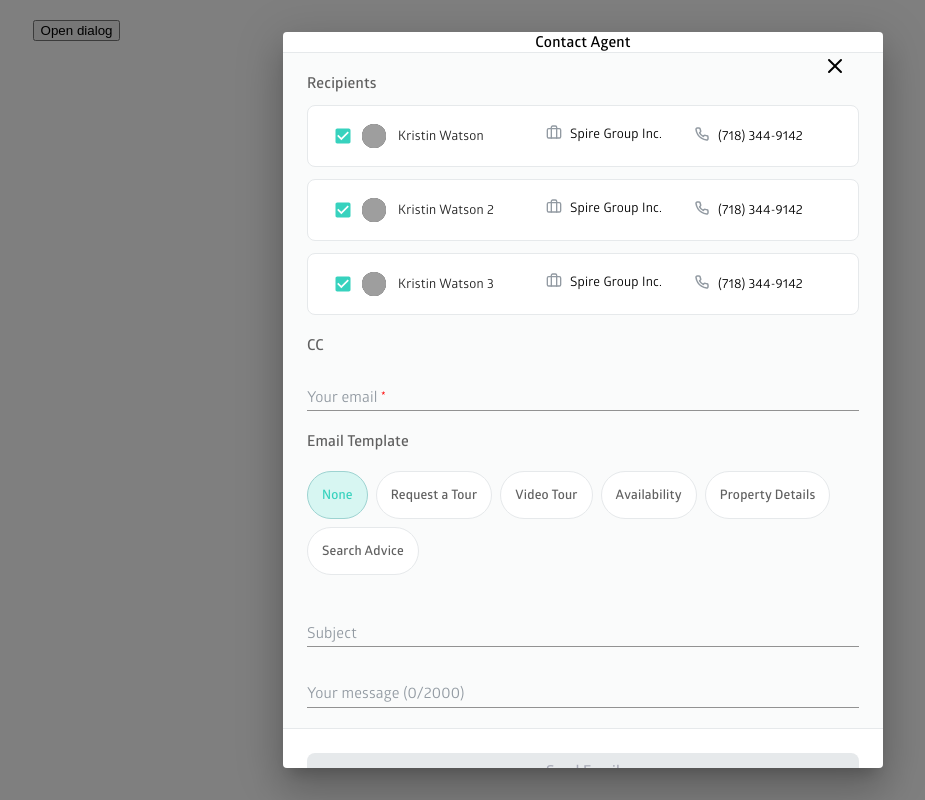
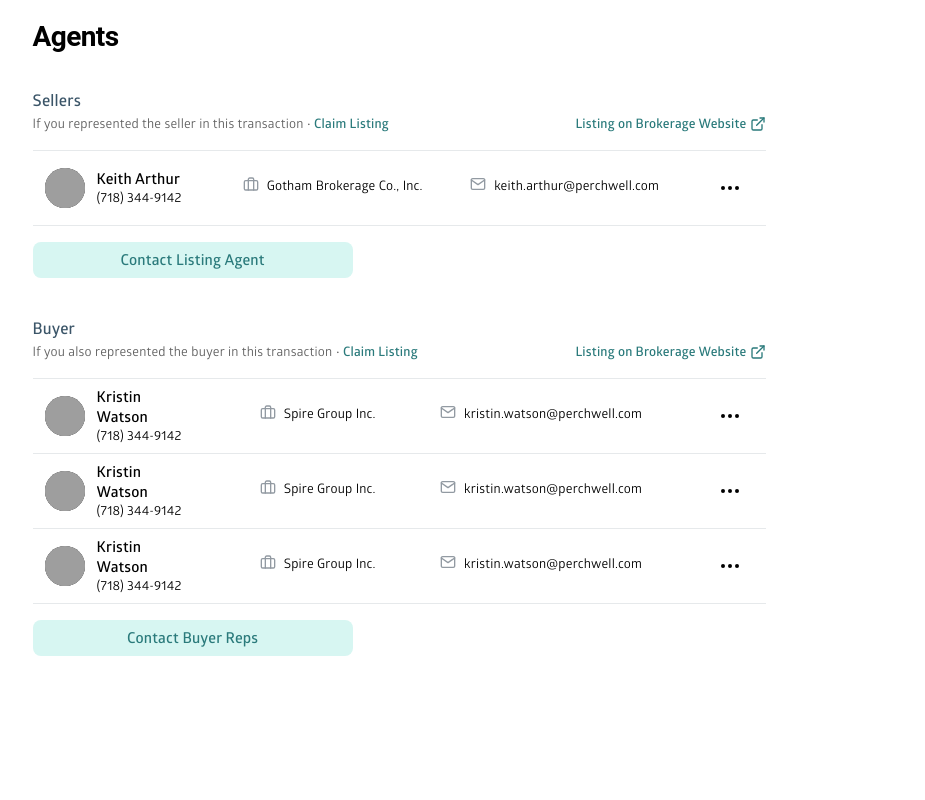
Before and after one commit to ETS-ReactNative1/components, a React (Create React App) app: page / in a window 1280 px wide. Shown: the whole page, without its empty margins (57-982 px from the left). Built offline with nearby package versions, Linux system fonts and the light colour scheme; grey boxes are pictures that could not be loaded.

Commit message:
Fix console error messages

```diff
--- a/package.json
+++ b/package.json
@@ -18,6 +18,7 @@
     "@perchwell/utils": "file:.yalc/@perchwell/utils",
     "clsx": "^1.1.1",
     "date-fns": "^2.28.0",
+    "pluralize": "^8.0.0",
     "prop-types": "^15.7.2",
     "react": "^17.0.2",
     "react-dom": "^17.0.2",
--- a/src/components/AppContainer/index.js
+++ b/src/components/AppContainer/index.js
@@ -1,8 +1,9 @@
 import React, { useState } from 'react';
 import { Grid, useMediaQuery, useTheme } from '@material-ui/core';
-import { ContactAgentFlow } from '../ContactAgentFlow';
+
 import useStyles from './styles';
 import { ListingMock } from './listing_mock';
+import ContactAgents from '../ContactAgents';
 
 const AppContainer = () => {
   const classes = useStyles();
@@ -16,12 +17,7 @@ const AppContainer = () => {
     <div className={classes.container}>
       <Grid container>
         <Grid item md={8} xs={12}>
-          <button onClick={() => setIsDialogOpened((value) => !value)}>Open dialog</button>
-          <ContactAgentFlow
-            isOpen={isDialogOpened}
-            close={() => setIsDialogOpened(false)}
-            listing={ListingMock}
-          />
+          <ContactAgents listing={ListingMock} />
         </Grid>
       </Grid>
     </div>
--- a/src/components/ContactAgentFlow/AgentCell/index.js
+++ b/src/components/ContactAgentFlow/AgentCell/index.js
@@ -6,7 +6,7 @@ import { Container, AvatarContainer, Checkbox, DisplayName } from './styled-comp
 const AgentCell = ({ agent, showCheckbox, checked, onClickCheck }) => {
   const { agent_image, display_name, brokerage_display_name, phone } = agent;
   return (
-    <Container onClick={showCheckbox && onClickCheck}>
+    <Container onClick={showCheckbox ? onClickCheck : undefined}>
       {showCheckbox && <Checkbox checked={checked} />}
       <AvatarContainer>
         <AgentAvatarImage height={24} width={24} image={agent_image} agentName={display_name} />
--- a/src/components/ContactAgentFlow/Chips/index.js
+++ b/src/components/ContactAgentFlow/Chips/index.js
@@ -1,4 +1,4 @@
-import React, { useState } from 'react';
+import React from 'react';
 import { Container, Chip } from './styled-components';
 
 const Chips = ({ items = [], currentItem, setCurrentItem }) => {
--- a/src/components/ContactAgentFlow/EmailTemplate/index.js
+++ b/src/components/ContactAgentFlow/EmailTemplate/index.js
@@ -6,7 +6,7 @@ import { ListingTypes } from './const';
 import { getEmailTemplates } from './helpers';
 
 const NONE_CHIP = { label: 'None', value: 'none' };
-const BODY_LIMIT = 2000;
+const MESSAGE_LIMIT = 2000;
 
 const EmailTemplate = ({
   context,
@@ -14,19 +14,15 @@ const EmailTemplate = ({
   listing,
   agentsSelected = [],
   user,
-  onChangeDataForm,
+  formState,
+  setFormState,
   onChangeTemplate
 }) => {
   const [currentChipItem, setCurrentChipItem] = useState(NONE_CHIP);
 
-  const [dataForm, setDataForm] = useState({
-    subject: '',
-    body: ''
-  });
+  const { subject, message } = formState;
 
-  const { subject, body } = dataForm;
-
-  const isBodyValid = useMemo(() => body.length <= BODY_LIMIT, [body]);
+  const isMessageValid = useMemo(() => message.length <= MESSAGE_LIMIT, [message]);
 
   const listingType = useMemo(() => {
     if (listing.sales_or_rental === 'S') return ListingTypes.Sales;
@@ -53,22 +49,20 @@ const EmailTemplate = ({
 
   useEffect(() => {
     if (currentChipItem.value === NONE_CHIP.value || agentsSelected.length === 0) {
-      setDataForm({ subject: '', body: '' });
       return;
     }
 
     if (currentTemplate) {
       const agent = agentsSelected[0];
-      const subject = currentTemplate.subject({ listing, agent, user });
-      const body = currentTemplate.message({ listing, agent, user });
 
-      setDataForm({ subject, body });
+      const subjectUpdated = currentTemplate.subject({ listing, agent, user });
+      const messageUpdated = currentTemplate.message({ listing, agent, user });
+
+      if (subjectUpdated !== subject || message !== messageUpdated) {
+        setFormState({ subject: subjectUpdated, message: messageUpdated });
+      }
     }
-  }, [currentChipItem, agentsSelected, templates, user, currentTemplate]);
-
-  useEffect(() => {
-    onChangeDataForm && onChangeDataForm({ subject, body });
-  }, [subject, body]);
+  }, [currentChipItem, agentsSelected, templates, user, currentTemplate, subject, message]);
 
   useEffect(() => {
     onChangeTemplate && onChangeTemplate(currentTemplate);
@@ -76,27 +70,39 @@ const EmailTemplate = ({
 
   return (
     <ModalSection title="Email Template">
-      <Chips items={itemsChips} currentItem={currentChipItem} setCurrentItem={setCurrentChipItem} />
+      <Chips
+        items={itemsChips}
+        currentItem={currentChipItem}
+        setCurrentItem={(item) => {
+          if (item.value === NONE_CHIP.value) {
+            setFormState({ subject: '', message: '' });
+          }
+
+          setCurrentChipItem(item);
+        }}
+      />
       <InputContainer style={{ marginBottom: 12 }}>
         <Input
           label="Subject"
           variant="standard"
           value={subject}
-          onChange={(e) => setDataForm((value) => ({ ...value, subject: e.target.value }))}
+          onChange={(e) => setFormState({ subject: e.target.value })}
         />
       </InputContainer>
       <InputContainer>
         <MessageInput
-          label={`Your message (${body.length}/${BODY_LIMIT})`}
+          label={`Your message (${message.length}/${MESSAGE_LIMIT})`}
           multiline
           variant="standard"
-          value={body}
-          valid={isBodyValid}
-          onChange={(e) => setDataForm((value) => ({ ...value, body: e.target.value }))}
+          value={message}
+          valid={isMessageValid.toString()}
+          onChange={(e) => setFormState({ message: e.target.value })}
         />
       </InputContainer>
     </ModalSection>
   );
 };
 
-export { EmailTemplate };
+const Memo = React.memo(EmailTemplate);
+
+export { Memo as EmailTemplate };
--- a/src/components/ContactAgentFlow/EmailTemplate/styled-components.js
+++ b/src/components/ContactAgentFlow/EmailTemplate/styled-components.js
@@ -59,6 +59,6 @@ export const MessageInput = styled(Input)`
   }
 
   .Mui-focused {
-    color: ${({ valid }) => (valid ? '#37d2be' : 'red')};
+    color: ${({ valid }) => (valid === 'true' ? '#37d2be' : 'red')};
   }
 `;
--- a/src/components/ContactAgentFlow/index.js
+++ b/src/components/ContactAgentFlow/index.js
@@ -1,58 +1,66 @@
-import React, { useState, useMemo } from 'react';
+import React, { useState, useReducer } from 'react';
 import { Cc } from './Cc';
 import { EmailTemplate } from './EmailTemplate';
-import { agents } from './mock_data';
 import { Recipients } from './Recipients';
 import { ModalBody, ModalFooter, SendEmailButton, Container } from './styled-components';
-import { EMAIL_VALIDATION_PATTERN } from './const';
 import { ModalHeader } from './ModalHeader';
+import reducer, { initialState } from './reducer';
 
 const isEmpty = (text) => text.length === 0;
 
-const ContactAgentFlow = ({ isOpen, close, title = 'Contact Agent', listing }) => {
+const SUBJECT_LENGTH_LIMIT = 100;
+const MESSAGE_LENGTH_LIMIT = 2000;
+
+const ContactAgentFlow = ({
+  isOpen,
+  close,
+  title = 'Contact Agent',
+  listing,
+  agents = [],
+  context = 'Listing Detail'
+}) => {
   const data = agents;
   const [emailTemplate, setEmailTemplate] = useState(null);
 
-  const [user, setUser] = useState({
-    email: '',
-    phone: ''
-  });
-
-  const [emailTemplateData, setEmailTemplateData] = useState({
-    subject: '',
-    body: ''
-  });
-
+  const [formState, setFormState] = useReducer(reducer, initialState);
   const [agentsSelected, setAgentsSelected] = useState(data);
 
+  const { emails, subject, message } = formState;
+
+  const isEmptySubject = subject.trim().length === 0;
+  const isEmptyMessage = message.trim().length === 0;
+  const isInvalidSubjectLength = subject.length > SUBJECT_LENGTH_LIMIT;
+  const isInvalidMessageLength = message.length > MESSAGE_LENGTH_LIMIT;
+
+  const isSendButtonDisabled =
+    emails.length === 0 ||
+    isEmptySubject ||
+    isEmptyMessage ||
+    isInvalidSubjectLength ||
+    isInvalidMessageLength ||
+    isEmpty(agentsSelected);
+
   const handleSendDataForm = () => {
-    if (isValidForm) {
-      let emails = [];
+    if (!isSendButtonDisabled) {
+      let emailsData = [];
       if (!emailTemplate) {
-        emails = agentsSelected.map(() => {
-          const { subject, body } = emailTemplateData;
-          return { subject, body, mail: user.email };
+        emailsData = agentsSelected.map(() => {
+          return { subject, message };
         });
       } else {
-        emails = agentsSelected.map((agent) => {
+        emailsData = agentsSelected.map((agent) => {
+          const user = { email: 'test@test.com' };
           const subject = emailTemplate.subject({ listing, agent, user });
           const body = emailTemplate.message({ listing, agent, user });
-          return { subject, body, mail: user.email };
+          return { subject, body };
         });
       }
     }
   };
 
-  const isValidForm = useMemo(() => {
-    const { subject, body } = emailTemplateData;
-    const { email } = user;
-    if (isEmpty(agentsSelected) || isEmpty(subject) || isEmpty(body) || isEmpty(email)) {
-      return false;
-    }
-    if (!EMAIL_VALIDATION_PATTERN.test(email.toLowerCase())) return false;
-
-    return true;
-  }, [agentsSelected, emailTemplateData, user]);
+  const handleOnChangeFormState = ({ subject, message }) => {
+    setFormState({ type: 'SET_FORM', payload: { subject, message } });
+  };
 
   return (
     <Container open={isOpen}>
@@ -63,19 +71,21 @@ const ContactAgentFlow = ({ isOpen, close, title = 'Contact Agent', listing }) =
           agentsSelected={agentsSelected}
           setAgentsSelected={setAgentsSelected}
         />
-        <Cc onChange={(event) => setUser((user) => ({ ...user, email: event.target.value }))} />
+        {/* <Cc onChange={(event) => setFormState({ email: event.target.value })} /> */}
+        <Cc />
         <EmailTemplate
-          context={'Listing Detail'}
+          context={context}
           listing={listing}
           agentsSelected={agentsSelected}
-          user={user}
+          user={{ email: 'test@test.com' }}
           accountType={'Client'}
-          onChangeDataForm={setEmailTemplateData}
+          formState={formState}
+          setFormState={setFormState}
           onChangeTemplate={setEmailTemplate}
         />
       </ModalBody>
       <ModalFooter>
-        <SendEmailButton onClick={handleSendDataForm} disabled={!isValidForm}>
+        <SendEmailButton onClick={handleSendDataForm} disabled={isSendButtonDisabled}>
           Send Email
         </SendEmailButton>
       </ModalFooter>
@@ -106,3 +116,6 @@ export { ContactAgentFlow };
 // 17.- Find style issues
 // 18.- Migrate to babylon repo
 // 19.- Add api connection
+// 20.- Add mobile version
+// 21.- Add snack bar
+// 22.- Add limit subject message
--- /dev/null
+++ b/src/components/ContactAgentFlow/reducer.js
@@ -0,0 +1,24 @@
+export const initialState = {
+  emails: [],
+  subject: '',
+  message: ''
+};
+
+export default (state, action) => {
+  switch (action.type) {
+    case 'ADD_EMAIL': {
+      const emails = [...state.emails];
+      const payload = action.payload;
+
+      if (emails.indexOf(payload) === -1) {
+        emails.push(payload);
+      }
+
+      return { ...state, emails };
+    }
+
+    default: {
+      return { ...state, ...action };
+    }
+  }
+};
--- a/src/components/ContactAgents/AgentsGroup/index.js
+++ b/src/components/ContactAgents/AgentsGroup/index.js
@@ -1,5 +1,6 @@
+import React, { useState } from 'react';
 import { useMediaQuery, useTheme } from '@material-ui/core';
-import React from 'react';
+import { ContactAgentFlow } from '../../ContactAgentFlow';
 import { ExternalLink } from '../../ExternalLink';
 import { AgentRow } from '../AgentRow';
 import {
@@ -12,15 +13,17 @@ import {
   ContactButton
 } from './styled-components';
 
-const AgentsGroup = ({ title, subheaderText, contactButtonText, agents = [], onContactClick }) => {
+const AgentsGroup = ({ title, subheaderText, contactButtonText, agents = [], listing }) => {
   const theme = useTheme();
   const isMobile = useMediaQuery(theme.breakpoints.down('sm'));
+  const [isModalOpened, setIsModalOpened] = useState(false);
 
   if (agents.length === 0) {
     return null;
   }
 
   return (
+    <React.Fragment>
       <Container isMobile={isMobile}>
         <Title>{title}</Title>
         <SubHeaderContainer isMobile={isMobile}>
@@ -37,10 +40,19 @@ const AgentsGroup = ({ title, subheaderText, contactButtonText, agents = [], onC
           <AgentRow key={agent.id || index} agent={agent} isLast={index === agents.length - 1} />
         ))}
 
-      <ContactButton isMobile={isMobile} onClick={onContactClick}>
+        <ContactButton isMobile={isMobile} onClick={() => setIsModalOpened(true)}>
           {contactButtonText}
         </ContactButton>
       </Container>
+      <ContactAgentFlow
+        title={contactButtonText}
+        agents={agents}
+        isOpen={isModalOpened}
+        close={() => setIsModalOpened(false)}
+        listing={listing}
+        context={'Listing Detail'}
+      />
+    </React.Fragment>
   );
 };
 
--- a/src/components/ContactAgents/index.js
+++ b/src/components/ContactAgents/index.js
@@ -1,5 +1,5 @@
+import React from 'react';
 import { useMediaQuery, useTheme } from '@material-ui/core';
-import React from 'react';
 import Panel from '../Panel';
 import { AgentsGroup } from './AgentsGroup';
 import { Container } from './styled-components';
@@ -46,7 +46,7 @@ const buyerAgents = [
   }
 ];
 
-const ContactAgents = () => {
+const ContactAgents = ({ listing }) => {
   const theme = useTheme();
   const isMobile = useMediaQuery(theme.breakpoints.down('sm'));
 
@@ -58,14 +58,14 @@ const ContactAgents = () => {
           subheaderText="If you represented the seller in this transaction"
           contactButtonText="Contact Listing Agent"
           agents={sellerAgents}
-          onContactClick={() => {}}
+          listing={listing}
         />
         <AgentsGroup
           title="Buyer"
           subheaderText="If you also represented the buyer in this transaction"
           contactButtonText="Contact Buyer Reps"
           agents={buyerAgents}
-          onContactClick={() => {}}
+          listing={listing}
         />
       </Container>
     </Panel>
```
Also changed, not shown: src/components/EmailAutoComplete/herlpers.js (added, +12 -0 lines), src/components/EmailAutoComplete/index.js (added, +105 -0 lines), 1 other file (tests, documents, lock files or other folders). Lines whose indentation alone changed are shown as unchanged.
